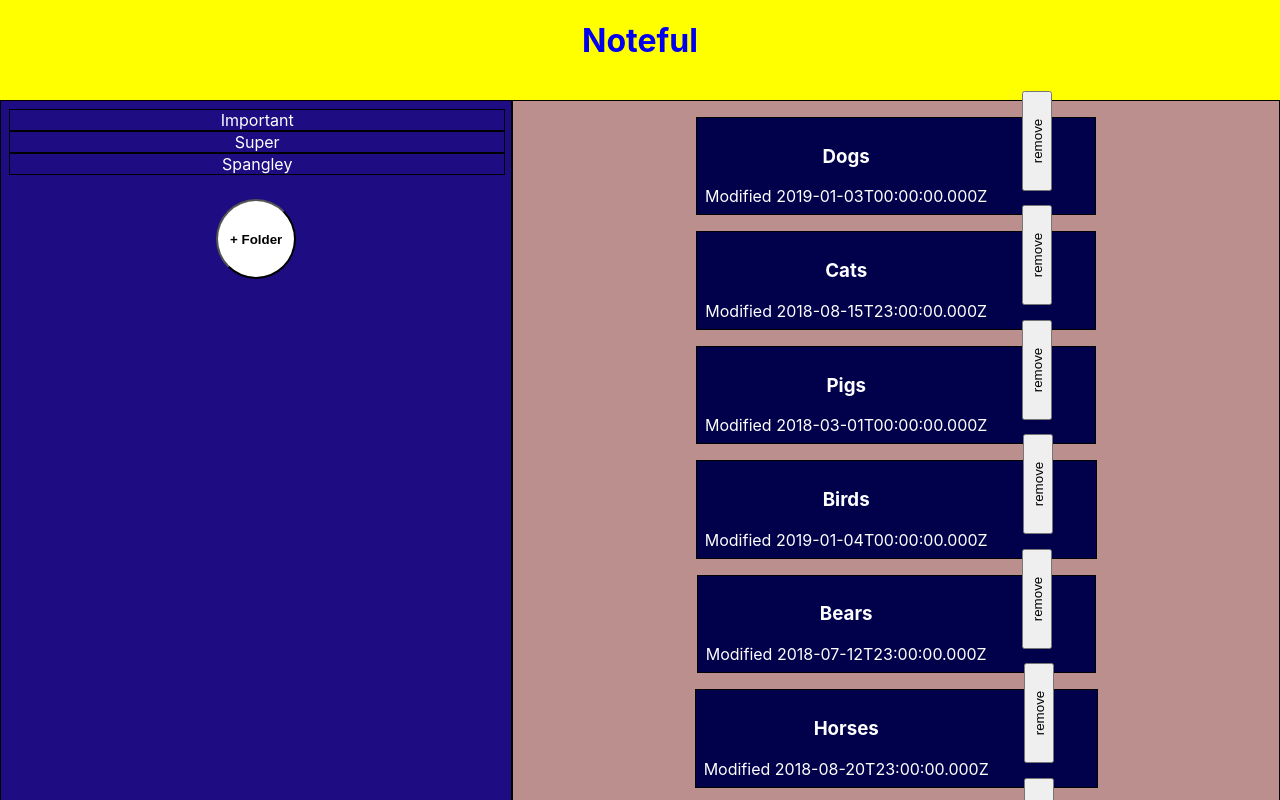
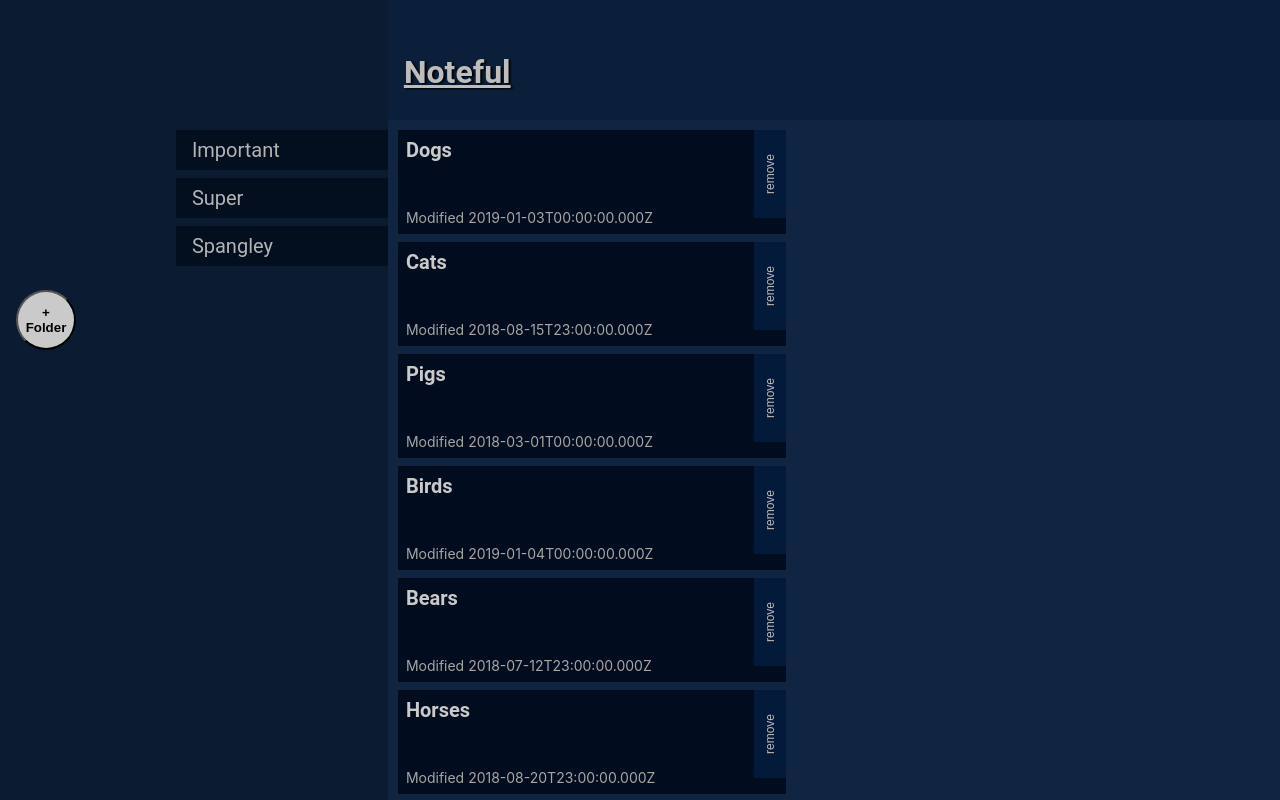
Before and after one commit to michaelanokyej/noteful, a React (Create React App) app: page / in a window 1280 px wide. Shown: the top 800 px of the page. Built offline with nearby package versions, Linux system fonts and the light colour scheme.

Commit message:
added thinkful styles

```diff
--- a/src/App.css
+++ b/src/App.css
@@ -1,10 +1,12 @@
-.App {
+/* My styles */
+
+/* .App {
   text-align: center;
   margin: 0px;
   padding: 0px;
-}
+} */
 
-.appHeader {
+/* .appHeader {
   width: 100%;
   height: 100px;
   background: yellow;
@@ -25,9 +27,9 @@
   flex: 3;
   background: rosybrown;
   border: 1px black solid;
-}
+} */
 
-.removeButton {
+/* .removeButton {
   height: 30px;
   width: 100px;
   transform: rotate(-90deg);
@@ -36,12 +38,120 @@
 .removeButton:focus, .removeButton:hover {
   background: red;
   color: white;
-}
+} */
 
-.note-folder-Header, .modified {
+/* .note-folder-Header, .modified {
   color: white;
 }
 
 .note-folder-Header:hover, .note-folder-Header:focus {
   color: orange;
 }
+
+ */
+
+
+
+
+
+.addNoteButton, .addFolderButton {
+  width: 60px;
+  height: 60px;
+  margin: 16px;
+  border-radius: 50%;
+  background-color: #cacaca;
+  color: black;
+  font-weight: bold;
+}
+
+.addNoteButton:focus, .addFolderButton:focus, .addNoteButton:hover, .addFolderButton:hover {
+  background: rgb(22, 209, 5);
+  color: white;
+}
+/* Thinkful styles */
+.App {
+  --custom-font: Roboto, -apple-system, BlinkMacSystemFont, "Segoe UI", "Roboto", "Oxygen",
+    "Ubuntu", "Cantarell", "Fira Sans", "Droid Sans", "Helvetica Neue",
+    sans-serif;
+  display: grid;
+  grid-template-areas: "sidebar header" "sidebar main";
+  grid-template-columns: 1fr 2.3fr;
+  grid-template-rows: 120px 1fr;
+  min-height: 100vh;
+}
+
+.App__nav {
+  background-color: #0b1b32;
+  color: #fff;
+  grid-area: sidebar;
+  height: 100vh;
+  overflow: auto;
+}
+
+.App__header {
+  background-color: #0b1f3a;
+  color: #bdbdbd;
+  font-family: var(--custom-font);
+  grid-area: header;
+  padding-left: 16px;
+  padding-top: 32px;
+  text-shadow: 2px 1px 2px black;
+}
+
+.App__header a {
+  color: #bdbdbd;
+}
+
+.App__main {
+  background-color: #102541;
+  grid-area: main;
+  height: calc(100vh - 120px);
+  overflow: auto;
+}
+
+
+
+.NoteListNav__list {
+  list-style-type: none;
+  margin: 130px 0 0;
+  padding: 0;
+}
+
+.NoteListNav__button-wrapper {
+  margin: 0 0 0 auto;
+  max-width: 180px;
+}
+
+.NoteListNav__add-folder-button {
+  margin: 20px auto;
+}
+.NoteListNav__add-folder-button:hover {
+  background-color: #29862e;
+  color: white;
+}
+
+.NoteListNav__folder-link {
+  background-color: #030f1f;
+  color: #b5b3b3;
+  display: block;
+  font-family: var(--custom-font);
+  font-size: 20px;
+  margin: 0 0 8px auto;
+  max-width: 180px;
+  padding: 8px 16px;
+  text-decoration: none;
+}
+.NoteListNav__folder-link:hover {
+  color: #FFB72F;
+  cursor: pointer;
+}
+.NoteListNav__folder-link.active {
+  background-color: #102541;
+}
+
+.NoteListNav__num-notes {
+  color: #adadad;
+  display: block;
+  float: right;
+  font-size: 10px;
+}
--- a/src/App.js
+++ b/src/App.js
@@ -2,6 +2,7 @@ import React from "react";
 import { Link, Route } from "react-router-dom";
 import "./App.css";
 import MainPage from "./MainPage";
+import SideBarPage from "./SideBarPage";
 
 class App extends React.Component {
   state = {
@@ -12,11 +13,26 @@ class App extends React.Component {
   render() {
     return (
       // <Route>
+      // <div className="App">
+      //   <header className="appHeader">
+      //     <Link to="/">
+      //       <h1>Noteful</h1>
+      //     </Link>
+      //   </header>
+      //   <MainPage
+      //   notes={this.state.notes}
+      //   folders={this.state.folders}
+      //   />
+      // </div>
+
       <div className="App">
-        <header className="appHeader">
-          <Link to="/">
-            <h1>Noteful</h1>
-          </Link>
+      <nav className="App__nav">
+        <SideBarPage folders={this.state.folders} />
+      </nav>
+      <header className="App__header">
+          <h1>
+              <Link to="/">Noteful</Link>{' '}
+          </h1>
       </header>
       <MainPage
          notes={this.state.notes}
--- a/src/MainBody.css
+++ b/src/MainBody.css
@@ -1,11 +1,11 @@
-.mainBody {
+/* .mainBody {
   background: grey;
-  width: 100%;
+  width: 100%; */
   /* height: 100vh; */
-  display: flex;
-}
+  /* display: flex;
+} */
 
-li {
+/* li {
   list-style: none;
 }
 
@@ -29,37 +29,95 @@ a {
   color: white;
 } */
 
-.noteHeader {
+/* .noteHeader {
+  color: white;
+} */
+
+/* .folderLi {
+  border: 1px solid black;
+  /* margin: 16px; */
+/* } */
+/* ul {
+  margin: 8px;
+  padding: 0px;
+} */
+
+
+
+/* .folderLi {
+  width: 100%;
+}  */
+
+.NoteListMain ul {
+  list-style-type: none;
+  margin: 0;
+  padding: 10px;
+}
+
+.NoteListMain__button-container {
+  max-width: 380px;
+  margin: 0 10px;
+}
+
+.NoteListMain__add-note-button {
+  margin: 0 auto 20px;
+}
+.NoteListMain__add-note-button:hover {
+  background-color: #29862e;
   color: white;
 }
 
-.folderLi {
-  border: 1px solid black;
-  /* margin: 16px; */
+.Note {
+  --note-height: 88px;
+  background-color: #010d1e;
+  color: #cacaca;
+  height: var(--note-height);
+  margin-bottom: 8px;
+  max-width: 380px;
+  padding: 8px 0 8px 8px;
+  position: relative;
 }
 
-ul {
-  margin: 8px;
-  padding: 0px;
+.Note__delete {
+  --note-button-height: 32px;
+  background-color: #041a3a;
+  border: 0;
+  color: #bdbcbc;
+  float: right;
+  font-size: 12px;
+  height: var(--note-button-height);
+  position: relative;
+  top: calc((var(--note-button-height) + 32px) * -1);
+  transform-origin: right bottom;
+  transform: rotate(-90deg);
+  width: calc(var(--note-height));
 }
-
-
-
-.folderLi {
-  width: 100%;
-}
-
-.addNoteButton, .addFolderButton {
-  width: 80px;
-  height: 80px;
-  margin: 16px;
-  border-radius: 50%;
-  background: white;
-  color: black;
+.Note__delete:hover {
+  background-color: #bd0909;
+  color: white;
+  cursor: pointer;
   font-weight: bold;
 }
 
-.addNoteButton:focus, .addFolderButton:focus, .addNoteButton:hover, .addFolderButton:hover {
-  background: rgb(22, 209, 5);
-  color: white;
+.Note__title {
+  font-family: var(--custom-font);
+  font-size: 20px;
+  margin: 0;
+  max-width: 80%;
+  min-height: 24px;
 }
+.Note__title a {
+  color: #cacaca;
+  display: block;
+  text-decoration: none;
+}
+.Note__title a:hover {
+  color: #FFB72F;
+}
+
+.Note__dates {
+  bottom: 8px;
+  color: #a7a5a5;
+  font-size: 14px;
+  position: absolute;
+}
--- a/src/MainBody.js
+++ b/src/MainBody.js
@@ -1,30 +1,64 @@
 import React from "react";
 import { Link, Route } from "react-router-dom";
+// import Note from './Note';
 
 const MainBody = props => {
   const notes = props.notes.map((note, index) => {
     return (
-      <li key={note.id} className="noteLi">
-        <div className="noteInfo">
-          <h3>
-            <Link to={`/notes/${note.id}`} className="note-folder-Header">
+      // My map
+      // <li key={note.id} className="noteLi">
+      //   <div className="noteInfo">
+      //     <h3>
+      //       <Link to={`/notes/${note.id}`} className="note-folder-Header">
+      //         {note.name}
+      //       </Link>
+      //     </h3>
+      //     <div className="modified">
+      //       Modified <span>{note.modified}</span>
+      //     </div>
+      //   </div>
+      //   <button className="removeButton">remove</button>
+      // </li>
+
+<li key={note.id}>
+<div className='Note'>
+<h2 className='Note__title'>
+  <Link to={`/notes/${note.id}`}>
     {note.name}
   </Link>
-          </h3>
-          <div className="modified">
-            Modified <span>{note.modified}</span>
+</h2>
+<button className='Note__delete' type='button'>
+  remove
+</button>
+<div className='Note__dates'>
+  <div className='Note__dates-modified'>
+    Modified
+    {' '}
+    <span className='Date'>
+    {note.modified}
+    </span>
   </div>
 </div>
-        <button className="removeButton">remove</button>
+</div>
 </li>
+
     );
   });
 
   return (
-    <div className="mainPage">
+    // My return
+    // <div className="mainPage">
+    //   <ul>{notes}</ul>
+    //   <button className="addNoteButton">+ Note</button>
+    // </div>
+
+
+
+// Thinkful's return
+<section className='NoteListMain'>
 <ul>{notes}</ul>
 <button className="addNoteButton">+ Note</button>
-    </div>
+</section>
   );
 };
 
--- a/src/MainPage.js
+++ b/src/MainPage.js
@@ -9,8 +9,8 @@ import "./MainBody.css";
 class Mainpage extends React.Component {
   render() {
     return (
-      <main className="mainBody">
-        <SideBarPage folders={this.props.folders} />
+      <main className="App__main">
+        {/* <SideBarPage folders={this.props.folders} /> */}
         {/* <SideBarPage folders={folders} /> */}
         <Route
           // folders={folders}
--- /dev/null
+++ b/src/Note.js
@@ -0,0 +1,22 @@
+import React from "react";
+import { Link, Route } from "react-router-dom";
+
+const Note = (props) => {
+  return (
+    <li key={note.id} className="noteLi">
+      <div className="noteInfo">
+        <h3>
+          <Link to={`/notes/${note.id}`} className="note-folder-Header">
+            {note.name}
+          </Link>
+        </h3>
+        <div className="modified">
+          Modified <span>{note.modified}</span>
+        </div>
+      </div>
+      <button className="removeButton">remove</button>
+    </li>
+  );
+}
+
+export default Note;
--- a/src/NoteDetailsPage.css
+++ b/src/NoteDetailsPage.css
@@ -1,3 +1,70 @@
-.noteDetails{
+/* .noteDetails{
   display: flex;
+} */
+
+.NotePageMain {
+  background-color: #efefef;
+  height: 100%;
+  padding: 10px;
+  width: 100%;
 }
+
+.NotePageMain__content {
+  color: #3a3939;
+  max-width: 380px;
+}
+
+.Note {
+  --note-height: 88px;
+  background-color: #010d1e;
+  color: #cacaca;
+  height: var(--note-height);
+  margin-bottom: 8px;
+  max-width: 380px;
+  padding: 8px 0 8px 8px;
+  position: relative;
+}
+
+.Note__delete {
+  --note-button-height: 32px;
+  background-color: #041a3a;
+  border: 0;
+  color: #bdbcbc;
+  float: right;
+  font-size: 12px;
+  height: var(--note-button-height);
+  position: relative;
+  top: calc((var(--note-button-height) + 32px) * -1);
+  transform-origin: right bottom;
+  transform: rotate(-90deg);
+  width: calc(var(--note-height));
+}
+.Note__delete:hover {
+  background-color: #bd0909;
+  color: white;
+  cursor: pointer;
+  font-weight: bold;
+}
+
+.Note__title {
+  font-family: var(--custom-font);
+  font-size: 20px;
+  margin: 0;
+  max-width: 80%;
+  min-height: 24px;
+}
+.Note__title a {
+  color: #cacaca;
+  display: block;
+  text-decoration: none;
+}
+.Note__title a:hover {
+  color: #FFB72F;
+}
+
+.Note__dates {
+  bottom: 8px;
+  color: #a7a5a5;
+  font-size: 14px;
+  position: absolute;
+}
--- a/src/NoteDetailsPage.js
+++ b/src/NoteDetailsPage.js
@@ -1,5 +1,8 @@
 import React from 'react';
+import { Link, Route } from "react-router-dom";
 import './MainBody.css';
+import './NoteDetailsPage.css';
+
 const NoteDetailsPage = (props) => {
 
   // take the id from the url
@@ -20,20 +23,48 @@ const NoteDetailsPage = (props) => {
   console.log('props', props)
 
   return (
-    <div className="noteDiv">
-        <div className="noteDetails">
-          <div>
-            <div>
-              <h1 className="note-folder-Header">{note.name}</h1>
-            </div>
-            <div className="modified">
-              Modified <span> {note.modified}</span>
-            </div>
-          </div>
-          <button className="removeButton">remove</button>
+    // My initial way
+    // <div className="noteDiv">
+    //     <div className="noteDetails">
+    //       <div>
+    //         <div>
+    //           <h1 className="note-folder-Header">{note.name}</h1>
+    //         </div>
+    //         <div className="modified">
+    //           Modified <span> {note.modified}</span>
+    //         </div>
+    //       </div>
+    //       <button className="removeButton">remove</button>
+    //     </div>
+    //     <p>{note.content}</p>
+    // </div>
+
+
+
+<section className='NotePageMain'>
+<div className='Note'>
+      <h2 className='Note__title'>
+        <Link to={`/note/${note.id}`}>
+        {note.name}
+        </Link>
+      </h2>
+      <button className='Note__delete' type='button'>
+        remove
+      </button>
+      <div className='Note__dates'>
+        <div className='Note__dates-modified'>
+          Modified
+          {' '}
+          <span className='Date'>
+          {note.modified}
+          </span>
         </div>
-        <p>{note.content}</p>
+      </div>
     </div>
+<div className='NotePageMain__content'>
+  {note.content.split(/\n \r|\n/)}
+</div>
+</section>
   )
 }
 
--- a/src/SideBarPage.js
+++ b/src/SideBarPage.js
@@ -8,15 +8,15 @@ const SideBarPage = (props) => {
   const folders = props.folders.map((folder, index) => {
     return (
         <li key={folder.id} className="folderLi">
-          <Link to={`/folders/${folder.id}`} className="note-folder-Header">{folder.name}</Link>
+          <Link to={`/folders/${folder.id}`} className="NoteListNav__folder-link">{folder.name}</Link>
         </li>
     );
   });
 
-  console.log (props)
+  // console.log (props)
   return (
-    <div className="sideBar">
-      <ul>{folders}</ul>
+    <div className='NoteListNav'>
+      <ul className='NoteListNav__list'>{folders}</ul>
       <button className="addFolderButton">+ Folder</button>
     </div>
   );
```
Lines whose indentation alone changed are shown as unchanged.
